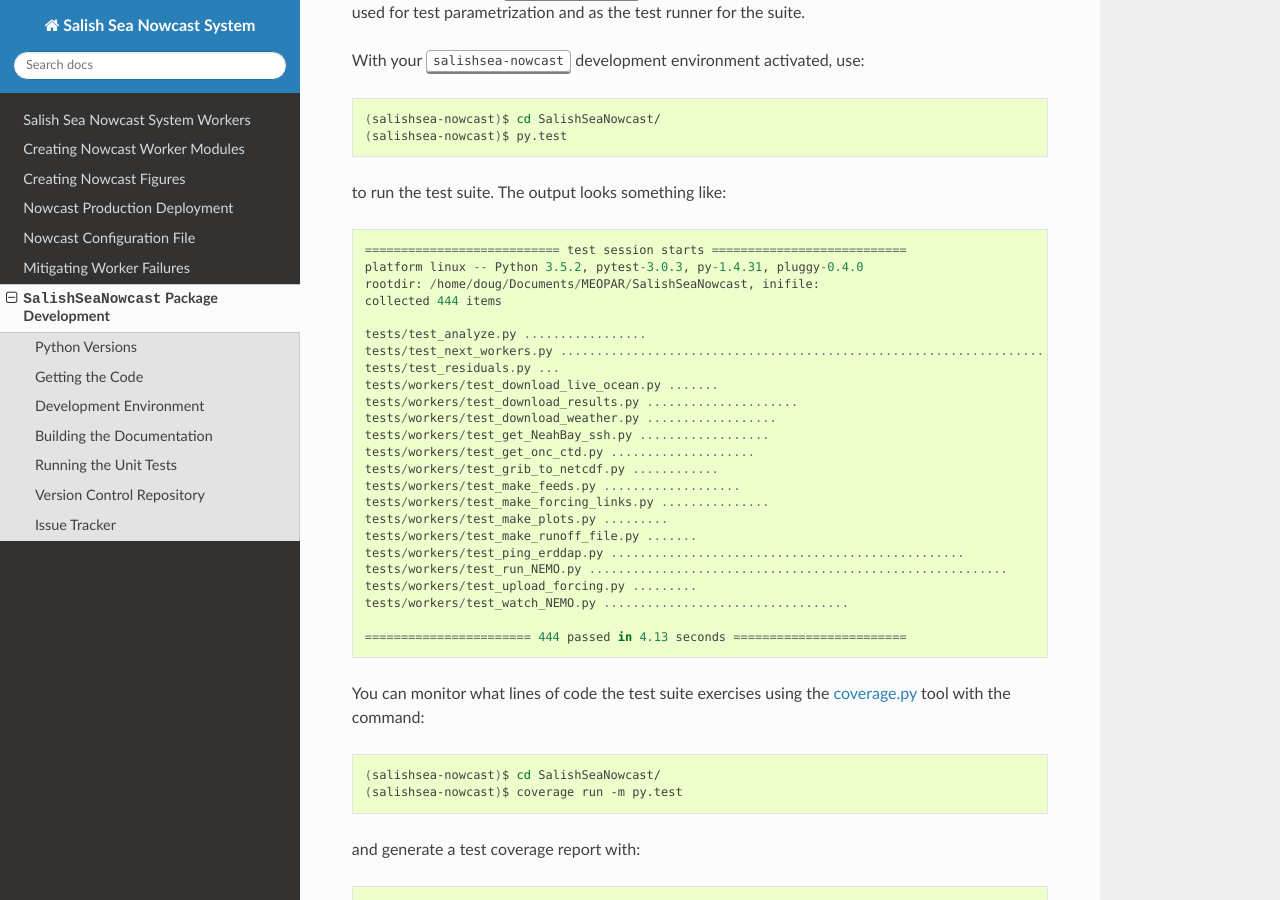
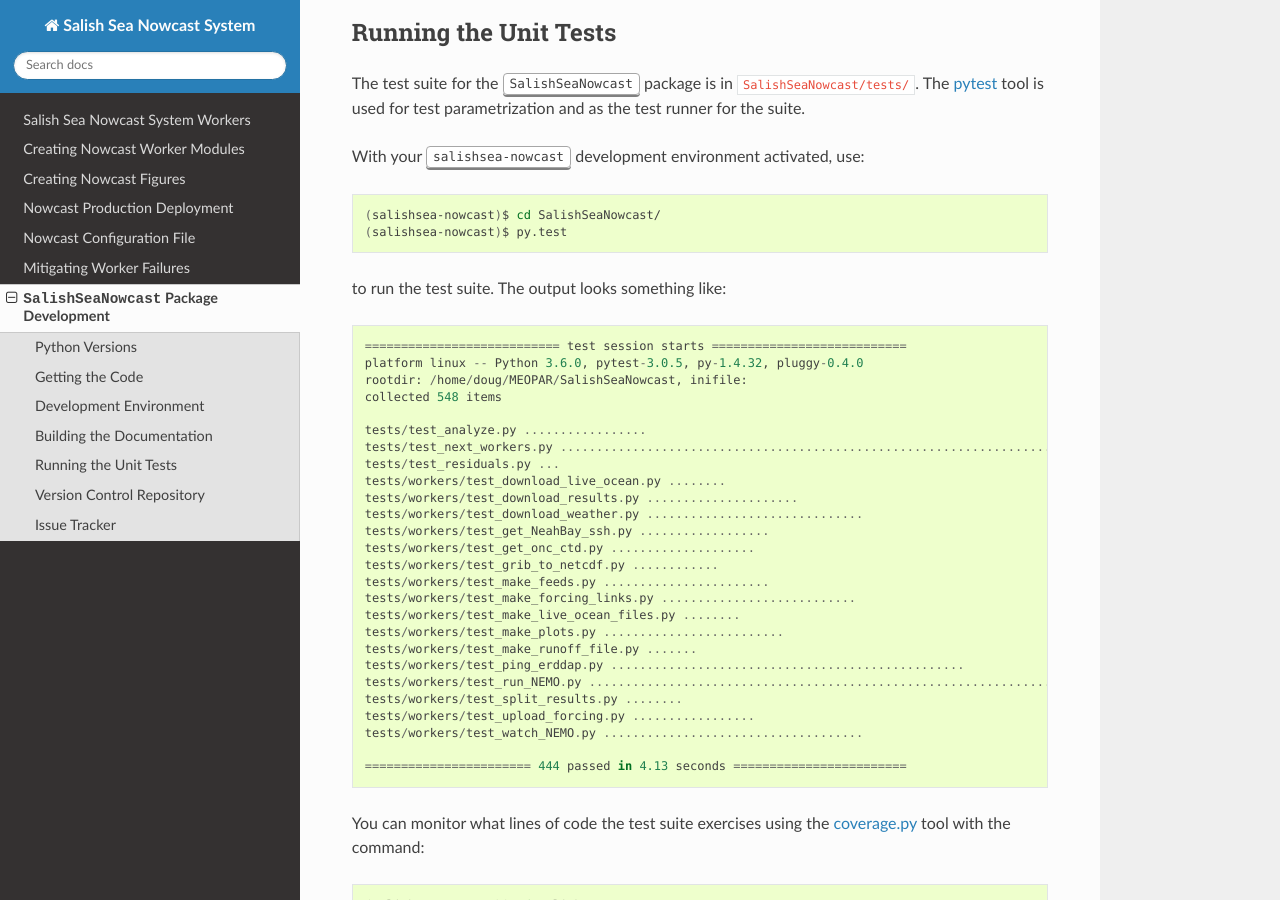
Before and after one commit to SalishSeaCast/SalishSeaNowcast, a Sphinx documentation site: the page built from docs/pkg_development.rst, in a window 1280 px wide and 900 px high, scrolled down 2606 px. Built offline with Sphinx 7.4.7 and the Read the Docs theme 2.0.0, drawn with Linux system fonts in a browser that asks for light colours; the version number could not be read and is left out; some of the changed text lies outside the part shown.

```diff
--- a/docs/pkg_development.rst
+++ b/docs/pkg_development.rst
@@ -31,9 +31,17 @@ The package uses the `NEMO_Nowcast`_ framework to implement the :ref:`SalishSeaN
 Python Versions
 ===============
 
-The :kbd:`SalishSeaNowcast` package is developed and tested using `Python`_ 3.5 or later.
+The :kbd:`SalishSeaNowcast` package is developed and tested using `Python`_ 3.6 or later.
+The package uses some Python language features that are not available in versions prior to 3.6,
+in particular:
+
+* `Formatted string literals`_
+  (aka *f-strings*)
+* the `file system path protocol`_
 
 .. _Python: https://www.python.org/
+.. _Formatted string literals: https://docs.python.org/3/reference/lexical_analysis.html#f-strings
+.. _file system path protocol: https://docs.python.org/3/whatsnew/3.6.html#whatsnew36-pep519
 
 
 .. _SalishSeaNowcastGettingTheCode:
@@ -190,27 +198,29 @@ to run the test suite.
 The output looks something like::
 
   =========================== test session starts ===========================
-  platform linux -- Python 3.5.2, pytest-3.0.3, py-1.4.31, pluggy-0.4.0
-  rootdir: /home/doug/Documents/MEOPAR/SalishSeaNowcast, inifile:
-  collected 444 items
+  platform linux -- Python 3.6.0, pytest-3.0.5, py-1.4.32, pluggy-0.4.0
+  rootdir: /home/doug/MEOPAR/SalishSeaNowcast, inifile:
+  collected 548 items
 
   tests/test_analyze.py .................
-  tests/test_next_workers.py ................................................................................................................................
+  tests/test_next_workers.py ................................................................................................................................................
   tests/test_residuals.py ...
-  tests/workers/test_download_live_ocean.py .......
+  tests/workers/test_download_live_ocean.py ........
   tests/workers/test_download_results.py .....................
-  tests/workers/test_download_weather.py ..................
+  tests/workers/test_download_weather.py ..............................
   tests/workers/test_get_NeahBay_ssh.py ..................
   tests/workers/test_get_onc_ctd.py ....................
   tests/workers/test_grib_to_netcdf.py ............
-  tests/workers/test_make_feeds.py ...................
-  tests/workers/test_make_forcing_links.py ...............
-  tests/workers/test_make_plots.py .........
+  tests/workers/test_make_feeds.py .......................
+  tests/workers/test_make_forcing_links.py ...........................
+  tests/workers/test_make_live_ocean_files.py ........
+  tests/workers/test_make_plots.py .........................
   tests/workers/test_make_runoff_file.py .......
   tests/workers/test_ping_erddap.py .................................................
-  tests/workers/test_run_NEMO.py ..........................................................
-  tests/workers/test_upload_forcing.py .........
-  tests/workers/test_watch_NEMO.py ..................................
+  tests/workers/test_run_NEMO.py ...........................................................................
+  tests/workers/test_split_results.py ........
+  tests/workers/test_upload_forcing.py .................
+  tests/workers/test_watch_NEMO.py ....................................
 
   ======================= 444 passed in 4.13 seconds ========================
 
--- a/environment-dev.yaml
+++ b/environment-dev.yaml
@@ -38,7 +38,7 @@ dependencies:
   - pyyaml
   - pyzmq
   - pip
-  - python=3
+  - python=3.6
   - requests
   - retrying
   - schedule
--- a/environment-prod.yaml
+++ b/environment-prod.yaml
@@ -34,7 +34,7 @@ dependencies:
   - paramiko
   - pillow
   - pip
-  - python=3
+  - python=3.6
   - retrying
   - scipy
   - xarray
--- a/setup.py
+++ b/setup.py
@@ -24,8 +24,8 @@ import __pkg_metadata__
 
 
 python_classifiers = [
-    'Programming Language :: Python :: {0}'.format(py_version)
-    for py_version in ['3', '3.5']]
+    f'Programming Language :: Python :: {py_version}'
+    for py_version in ['3', '3.6']]
 other_classifiers = [
     'Development Status :: ' + __pkg_metadata__.DEV_STATUS,
     'License :: OSI Approved :: Apache Software License',
```
